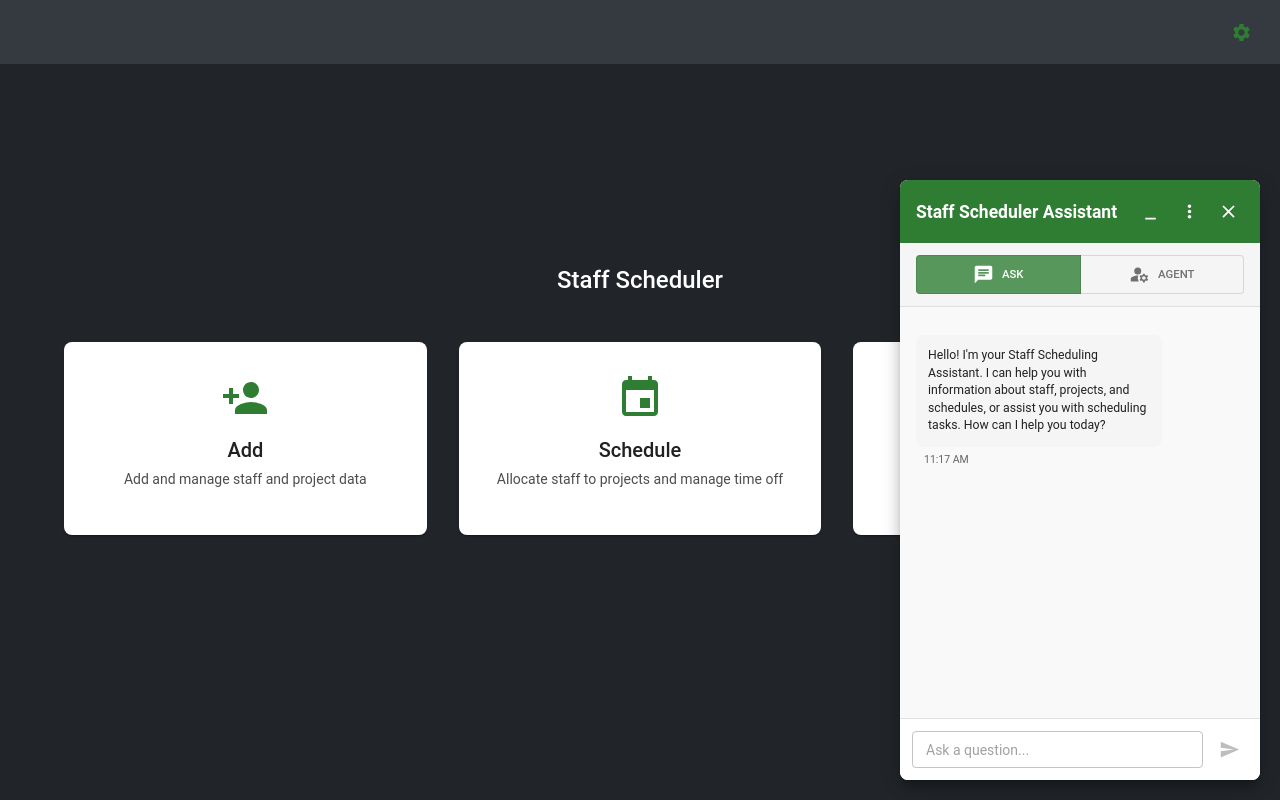
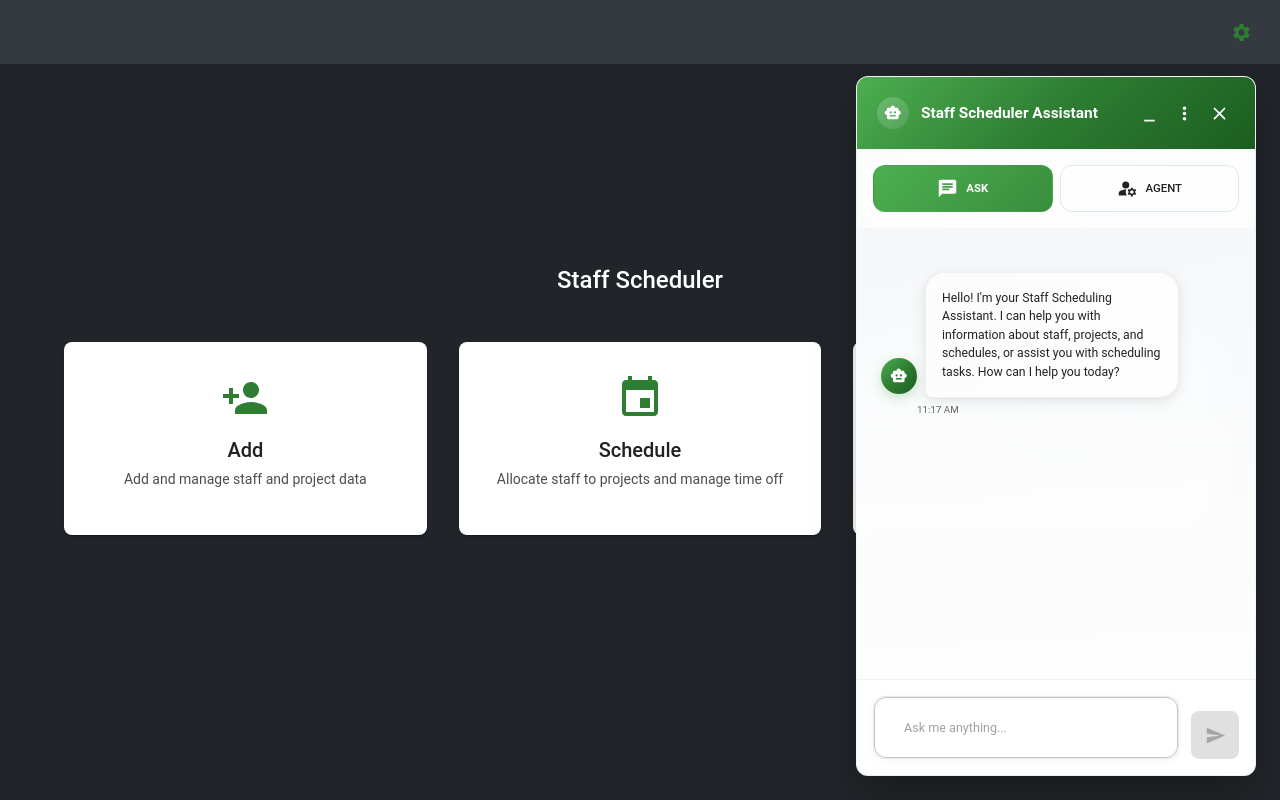
Before and after one commit to hathim-t-ai/StaffScheduler, a React (Create React App) app: page / in a window 1280 px wide. Both pictures are taken after a click on the button 1232 px from the left and 752 px from the top of the page. Built offline with nearby package versions, Linux system fonts and the light colour scheme; no server answers; the database is empty; what chartjs-plugin-datalabels would draw is missing.

Commit message:
feat(chat): Redesign ChatWidget with modern green gradient aesthetics - Add AI avatar, glassmorphism effects, enhanced chat bubbles, smooth animations, and improved UX while maintaining full functionality

```diff
--- a/src/components/ChatWidget.tsx
+++ b/src/components/ChatWidget.tsx
@@ -10,6 +10,7 @@ import ManageAccountsIcon from '@mui/icons-material/ManageAccounts';
 import MinimizeIcon from '@mui/icons-material/Minimize';
 import MoreVertIcon from '@mui/icons-material/MoreVert';
 import SendIcon from '@mui/icons-material/Send';
+import SmartToyIcon from '@mui/icons-material/SmartToy';
 import {
   Box,
   IconButton,
@@ -23,7 +24,8 @@ import {
   Autocomplete,
   Tooltip,
   Menu,
-  MenuItem
+  MenuItem,
+  Avatar
 } from '@mui/material';
 import ToggleButton from '@mui/material/ToggleButton';
 import ToggleButtonGroup from '@mui/material/ToggleButtonGroup';
@@ -663,34 +665,80 @@ const ChatWidget: React.FC = () => {
       <Box
         key={index}
         sx={{
-          my: 1.5,
+          my: 2.5,
           display: 'flex',
           flexDirection: 'column',
-          alignItems: isUser ? 'flex-end' : 'flex-start'
+          alignItems: isUser ? 'flex-end' : 'flex-start',
+          px: 1
         }}
       >
         <Box sx={{
           display: 'flex',
-          alignItems: 'flex-start',
-          flexDirection: isUser ? 'row-reverse' : 'row'
+          alignItems: 'flex-end',
+          flexDirection: isUser ? 'row-reverse' : 'row',
+          gap: 1,
+          maxWidth: '85%'
         }}>
+          {/* AI Avatar for bot messages */}
+          {!isUser && (
+            <Avatar
+              sx={{
+                width: 36,
+                height: 36,
+                background: 'linear-gradient(135deg, #4CAF50 0%, #2E7D32 50%, #1B5E20 100%)',
+                color: 'white',
+                mb: 0.5,
+                boxShadow: '0 4px 12px rgba(76, 175, 80, 0.3)'
+              }}
+            >
+              <SmartToyIcon fontSize="small" />
+            </Avatar>
+          )}
+
           <Box
             sx={{
-              p: 1.5,
-              maxWidth: '75%',
-              borderRadius: 2,
-              bgcolor: isUser ? 'primary.light' : 'grey.100',
-              color: isUser ? 'white' : 'text.primary'
+              p: 2,
+              borderRadius: isUser ? '20px 20px 8px 20px' : '20px 20px 20px 8px',
+              background: isUser
+                ? 'linear-gradient(135deg, #66BB6A 0%, #4CAF50 50%, #388E3C 100%)'
+                : '#FFFFFF',
+              color: isUser ? 'white' : 'text.primary',
+              boxShadow: isUser
+                ? '0 8px 24px rgba(76, 175, 80, 0.25), 0 4px 8px rgba(76, 175, 80, 0.15)'
+                : '0 4px 16px rgba(0, 0, 0, 0.08), 0 2px 4px rgba(0, 0, 0, 0.04)',
+              border: isUser ? 'none' : '1px solid rgba(0, 0, 0, 0.06)',
+              position: 'relative',
+              '&::before': isUser ? {} : {
+                content: '""',
+                position: 'absolute',
+                top: 0,
+                left: 0,
+                right: 0,
+                bottom: 0,
+                background: 'linear-gradient(135deg, rgba(76, 175, 80, 0.02) 0%, rgba(46, 125, 50, 0.01) 100%)',
+                borderRadius: 'inherit',
+                pointerEvents: 'none'
+              }
             }}
           >
             {message.type === 'thinking' ? (
-              <Accordion disableGutters elevation={0} sx={{ bgcolor: 'transparent' }}>
-                <AccordionSummary expandIcon={<ExpandMoreIcon />}>
+              <Accordion
+                disableGutters
+                elevation={0}
+                sx={{
+                  bgcolor: 'transparent',
+                  '&:before': { display: 'none' }
+                }}
+              >
+                <AccordionSummary
+                  expandIcon={<ExpandMoreIcon sx={{ color: 'text.secondary' }} />}
+                  sx={{ p: 0, minHeight: 'auto', '& .MuiAccordionSummary-content': { m: 0 } }}
+                >
                   <Typography variant="body2" sx={{ fontStyle: 'italic', color: 'text.secondary' }}>
                     Thought{message.duration ? ` for ${message.duration.toFixed(1)} seconds` : ''}
                   </Typography>
                 </AccordionSummary>
-                <AccordionDetails>
+                <AccordionDetails sx={{ p: '8px 0 0 0' }}>
                   <Typography variant="body2" sx={{ fontStyle: 'italic', color: 'text.secondary' }}>
                     {message.text}
                   </Typography>
@@ -703,13 +751,22 @@ const ChatWidget: React.FC = () => {
                 variant="body2"
                 component="div"
                 sx={{
-                  whiteSpace: 'pre-line'
+                  whiteSpace: 'pre-line',
+                  fontWeight: 500
                 }}
               >
                 {message.text}
               </Typography>
             ) : (
-              <Typography variant="body2">{message.text}</Typography>
+              <Typography
+                variant="body2"
+                sx={{
+                  lineHeight: 1.5,
+                  fontWeight: isUser ? 500 : 400
+                }}
+              >
+                {message.text}
+              </Typography>
             )}
           </Box>
         </Box>
@@ -719,7 +776,8 @@ const ChatWidget: React.FC = () => {
             color: 'text.secondary',
             mt: 0.5,
             mr: isUser ? 1 : 0,
-            ml: isUser ? 0 : 1
+            ml: isUser ? 0 : 4.5,
+            fontSize: '0.7rem'
           }}
         >
           {messageTime}
@@ -731,24 +789,31 @@ const ChatWidget: React.FC = () => {
   return (
     <>
       {!open && (
-        <Tooltip title="Open Staff Scheduler Chat Assistant">
+        <Tooltip title="Open Staff Scheduler Chat Assistant" placement="left">
           <IconButton
             onClick={handleToggleChat}
             sx={{
               position: 'fixed',
-              bottom: 20,
-              right: 20,
-              bgcolor: 'primary.main',
+              bottom: 24,
+              right: 24,
+              background: 'linear-gradient(135deg, #4CAF50 0%, #2E7D32 50%, #1B5E20 100%)',
               color: 'white',
               zIndex: 1300,
-              height: 56,
-              width: 56,
+              height: 64,
+              width: 64,
+              boxShadow: '0 8px 24px rgba(76, 175, 80, 0.3), 0 4px 12px rgba(76, 175, 80, 0.2)',
+              transition: 'all 0.3s cubic-bezier(0.4, 0, 0.2, 1)',
               '&:hover': {
-                bgcolor: 'primary.dark',
+                background: 'linear-gradient(135deg, #66BB6A 0%, #4CAF50 50%, #2E7D32 100%)',
+                transform: 'translateY(-2px)',
+                boxShadow: '0 12px 32px rgba(76, 175, 80, 0.4), 0 6px 16px rgba(76, 175, 80, 0.25)',
+              },
+              '&:active': {
+                transform: 'translateY(0px)',
               }
             }}
           >
-            <ChatIcon fontSize="medium" />
+            <ChatIcon fontSize="large" />
           </IconButton>
         </Tooltip>
       )}
@@ -756,47 +821,72 @@ const ChatWidget: React.FC = () => {
         <Box
           sx={{
             position: 'fixed',
-            bottom: 20,
-            right: 20,
-            width: 360,
-            height: minimized ? 'auto' : 600,
+            bottom: 24,
+            right: 24,
+            width: 400,
+            height: minimized ? 'auto' : 700,
             zIndex: 1300,
-            boxShadow: 10,
-            borderRadius: 2,
-            overflow: 'hidden'
+            borderRadius: 3,
+            overflow: 'hidden',
+            background: 'linear-gradient(145deg, rgba(245, 245, 245, 0.95) 0%, rgba(255, 255, 255, 0.95) 100%)',
+            boxShadow: '0 24px 48px rgba(0, 0, 0, 0.15), 0 12px 24px rgba(0, 0, 0, 0.1)',
+            backdropFilter: 'blur(20px)',
+            border: '1px solid rgba(255, 255, 255, 0.2)'
           }}
         >
           <Paper
             elevation={0}
             sx={{
-              bgcolor: 'white',
+              bgcolor: 'transparent',
               color: 'black',
               height: minimized ? 'auto' : '100%',
               display: 'flex',
-              flexDirection: 'column'
+              flexDirection: 'column',
+              background: 'transparent'
             }}
           >
+            {/* Header with gradient background */}
             <Box
               sx={{
-                p: 2,
-                bgcolor: 'primary.main',
+                p: 2.5,
+                background: 'linear-gradient(135deg, #4CAF50 0%, #2E7D32 50%, #1B5E20 100%)',
                 color: 'white',
                 display: 'flex',
                 justifyContent: 'space-between',
                 alignItems: 'center',
                 cursor: 'pointer',
+                transition: 'all 0.3s ease',
+                borderRadius: minimized ? '12px' : '0',
                 '&:hover': {
-                  bgcolor: 'primary.dark'
+                  background: 'linear-gradient(135deg, #66BB6A 0%, #4CAF50 50%, #2E7D32 100%)'
                 }
               }}
               onClick={handleHeaderClick}
             >
-              <Typography variant="h6" sx={{ fontWeight: 'bold', flexGrow: 1 }}>
+              <Box sx={{ display: 'flex', alignItems: 'center', gap: 1.5 }}>
+                <Avatar
+                  sx={{
+                    width: 32,
+                    height: 32,
+                    background: 'linear-gradient(135deg, rgba(255, 255, 255, 0.2) 0%, rgba(255, 255, 255, 0.1) 100%)',
+                    color: 'white'
+                  }}
+                >
+                  <SmartToyIcon fontSize="small" />
+                </Avatar>
+                <Typography variant="h6" sx={{ fontWeight: 600, fontSize: '1.1rem' }}>
                   Staff Scheduler Assistant
                 </Typography>
-              <Box sx={{ display: 'flex', gap: 1 }}>
+              </Box>
+              <Box sx={{ display: 'flex', gap: 0.5 }}>
                 <Tooltip title={minimized ? "Maximize Chat" : "Minimize Chat"}>
-                  <IconButton size="small" sx={{ color: 'white' }}>
+                  <IconButton
+                    size="small"
+                    sx={{
+                      color: 'white',
+                      '&:hover': { bgcolor: 'rgba(255, 255, 255, 0.1)' }
+                    }}
+                  >
                     <MinimizeIcon />
                   </IconButton>
                 </Tooltip>
@@ -804,10 +894,13 @@ const ChatWidget: React.FC = () => {
                   <IconButton
                     size="small"
                     onClick={(e) => {
-                      e.stopPropagation(); // Prevent header click
+                      e.stopPropagation();
                       handleMenuOpen(e);
                     }}
-                    sx={{ color: 'white' }}
+                    sx={{
+                      color: 'white',
+                      '&:hover': { bgcolor: 'rgba(255, 255, 255, 0.1)' }
+                    }}
                   >
                     <MoreVertIcon />
                   </IconButton>
@@ -816,10 +909,13 @@ const ChatWidget: React.FC = () => {
                   <IconButton
                     size="small"
                     onClick={(e) => {
-                      e.stopPropagation(); // Prevent header click
+                      e.stopPropagation();
                       setOpen(false);
                     }}
-                    sx={{ color: 'white' }}
+                    sx={{
+                      color: 'white',
+                      '&:hover': { bgcolor: 'rgba(255, 255, 255, 0.1)' }
+                    }}
                   >
                     <CloseIcon />
                   </IconButton>
@@ -840,10 +936,24 @@ const ChatWidget: React.FC = () => {
                 vertical: 'top',
                 horizontal: 'right',
               }}
-              PaperProps={{ sx: { bgcolor: 'white' } }}
+              PaperProps={{
+                sx: {
+                  bgcolor: 'white',
+                  borderRadius: 2,
+                  boxShadow: '0 8px 24px rgba(0, 0, 0, 0.12)',
+                  border: '1px solid rgba(0, 0, 0, 0.08)'
+                }
+              }}
             >
-              <MenuItem onClick={clearChat}>
-                <ClearIcon sx={{ mr: 1 }} />
+              <MenuItem
+                onClick={clearChat}
+                sx={{
+                  '&:hover': {
+                    bgcolor: 'rgba(76, 175, 80, 0.04)'
+                  }
+                }}
+              >
+                <ClearIcon sx={{ mr: 1, color: 'text.secondary' }} />
                 Clear Chat History
               </MenuItem>
             </Menu>
@@ -851,24 +961,48 @@ const ChatWidget: React.FC = () => {
             {/* Show the rest of the chat only when not minimized */}
             {!minimized && (
               <>
-                <Box sx={{ px: 2, py: 1.5, bgcolor: 'grey.100' }}>
+                {/* Mode toggle section */}
+                <Box sx={{ p: 2, bgcolor: 'rgba(255, 255, 255, 0.8)', backdropFilter: 'blur(10px)' }}>
                   <ToggleButtonGroup
                     value={mode}
                     exclusive
                     onChange={handleModeChange}
                     size="small"
                     fullWidth
-                    sx={{ mb: 0 }}
+                    sx={{
+                      mb: 0,
+                      '& .MuiToggleButton-root': {
+                        border: '1px solid rgba(76, 175, 80, 0.2)',
+                        borderRadius: '12px !important',
+                        px: 2,
+                        py: 1.5,
+                        '&:first-of-type': {
+                          marginRight: 1,
+                          borderTopRightRadius: '12px !important',
+                          borderBottomRightRadius: '12px !important'
+                        },
+                        '&:last-of-type': {
+                          borderTopLeftRadius: '12px !important',
+                          borderBottomLeftRadius: '12px !important'
+                        }
+                      }
+                    }}
                   >
                     <ToggleButton
                       value="ask"
                       sx={{
-                        py: 1,
                         '&.Mui-selected': {
-                          bgcolor: 'primary.light',
+                          background: 'linear-gradient(135deg, #4CAF50 0%, #388E3C 100%)',
                           color: 'white',
+                          fontWeight: 600,
                           '&:hover': {
-                            bgcolor: 'primary.main',
+                            background: 'linear-gradient(135deg, #66BB6A 0%, #4CAF50 100%)',
+                          }
+                        },
+                        '&:not(.Mui-selected)': {
+                          color: 'text.primary',
+                          '&:hover': {
+                            bgcolor: 'rgba(76, 175, 80, 0.04)'
                           }
                         }
                       }}
@@ -879,12 +1013,18 @@ const ChatWidget: React.FC = () => {
                     <ToggleButton
                       value="agent"
                       sx={{
-                        py: 1,
                         '&.Mui-selected': {
-                          bgcolor: 'secondary.light',
+                          background: 'linear-gradient(135deg, #2E7D32 0%, #1B5E20 100%)',
                           color: 'white',
+                          fontWeight: 600,
                           '&:hover': {
-                            bgcolor: 'secondary.main',
+                            background: 'linear-gradient(135deg, #4CAF50 0%, #2E7D32 100%)',
+                          }
+                        },
+                        '&:not(.Mui-selected)': {
+                          color: 'text.primary',
+                          '&:hover': {
+                            bgcolor: 'rgba(76, 175, 80, 0.04)'
                           }
                         }
                       }}
@@ -895,37 +1035,50 @@ const ChatWidget: React.FC = () => {
                   </ToggleButtonGroup>
                 </Box>
 
-                <Divider />
-
+                {/* Messages area with better styling */}
                 <Box
                   sx={{
                     flex: 1,
-                    p: 2,
                     overflowY: 'auto',
-                    backgroundColor: '#f9f9f9'
+                    background: 'linear-gradient(180deg, rgba(248, 250, 252, 0.8) 0%, rgba(255, 255, 255, 0.9) 100%)',
+                    position: 'relative',
+                    '&::-webkit-scrollbar': {
+                      width: 6,
+                    },
+                    '&::-webkit-scrollbar-track': {
+                      background: 'transparent',
+                    },
+                    '&::-webkit-scrollbar-thumb': {
+                      background: 'rgba(76, 175, 80, 0.3)',
+                      borderRadius: 3,
+                      '&:hover': {
+                        background: 'rgba(76, 175, 80, 0.5)',
+                      }
+                    }
                   }}
                 >
+                  <Box sx={{ p: 2, pt: 3 }}>
                     {messages.map((message, idx) => renderMessage(message, idx))}
                     <div ref={messagesEndRef} />
                   </Box>
+                </Box>
 
-                <Divider />
-
+                {/* Input area with modern styling */}
                 <Box
                   sx={{
-                    p: 1.5,
-                    display: 'flex',
-                    alignItems: 'center',
-                    bgcolor: 'white'
+                    p: 2,
+                    background: 'rgba(255, 255, 255, 0.95)',
+                    backdropFilter: 'blur(10px)',
+                    borderTop: '1px solid rgba(0, 0, 0, 0.06)'
                   }}
                 >
                   {(mode === 'ask' || mode === 'agent') && (
+                    <Box sx={{ display: 'flex', alignItems: 'flex-end', gap: 1.5 }}>
                       <TextField
                         variant="outlined"
                         size="small"
                         fullWidth
-                      placeholder="Ask a question..."
-                      sx={{ bgcolor: 'white' }}
+                        placeholder="Ask me anything..."
                         value={input}
                         onChange={(e) => setInput(e.target.value)}
                         onKeyPress={(e) => {
@@ -937,19 +1090,63 @@ const ChatWidget: React.FC = () => {
                         disabled={loading}
                         multiline
                         maxRows={3}
+                        sx={{
+                          '& .MuiOutlinedInput-root': {
+                            borderRadius: 3,
+                            bgcolor: 'white',
+                            boxShadow: '0 2px 8px rgba(0, 0, 0, 0.04)',
+                            border: '1px solid rgba(0, 0, 0, 0.08)',
+                            transition: 'all 0.2s ease',
+                            '&:hover': {
+                              borderColor: 'rgba(76, 175, 80, 0.3)',
+                              boxShadow: '0 4px 12px rgba(76, 175, 80, 0.08)',
+                            },
+                            '&.Mui-focused': {
+                              borderColor: '#4CAF50',
+                              boxShadow: '0 4px 12px rgba(76, 175, 80, 0.15)',
+                            }
+                          },
+                          '& .MuiOutlinedInput-input': {
+                            py: 1.5,
+                            px: 2,
+                            fontSize: '0.9rem'
+                          }
+                        }}
                       />
-                  )}
 
-                  {(mode === 'ask' || mode === 'agent') && (
                       <IconButton
-                      color="primary"
                         onClick={sendMessage}
                         disabled={loading || !input.trim()}
-                      sx={{ ml: 1 }}
+                        sx={{
+                          background: loading || !input.trim()
+                            ? 'rgba(0, 0, 0, 0.12)'
+                            : 'linear-gradient(135deg, #4CAF50 0%, #2E7D32 100%)',
+                          color: 'white',
+                          width: 48,
+                          height: 48,
+                          borderRadius: 2,
+                          transition: 'all 0.2s ease',
+                          '&:hover': !loading && input.trim() ? {
+                            background: 'linear-gradient(135deg, #66BB6A 0%, #4CAF50 100%)',
+                            transform: 'translateY(-1px)',
+                            boxShadow: '0 6px 16px rgba(76, 175, 80, 0.25)',
+                          } : {},
+                          '&:disabled': {
+                            background: 'rgba(0, 0, 0, 0.12)',
+                            color: 'rgba(0, 0, 0, 0.26)'
+                          }
+                        }}
                       >
-                      {/* Show spinner while loading, otherwise send icon */}
-                      {loading ? <CircularProgress size={24} /> : <SendIcon />}
+                        {loading ? (
+                          <CircularProgress
+                            size={20}
+                            sx={{ color: 'rgba(0, 0, 0, 0.26)' }}
+                          />
+                        ) : (
+                          <SendIcon />
+                        )}
                       </IconButton>
+                    </Box>
                   )}
                 </Box>
               </>
```
Also changed, not shown: 1 other file (tests, documents, lock files or other folders). Lines whose indentation alone changed are shown as unchanged.
